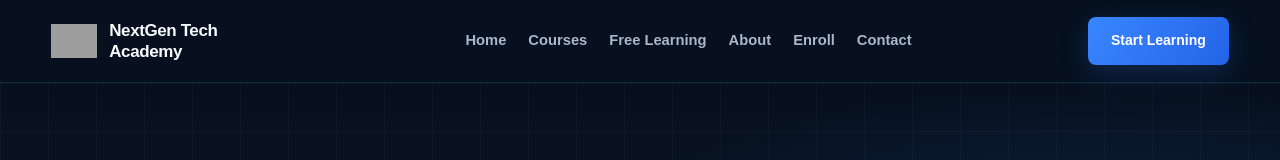
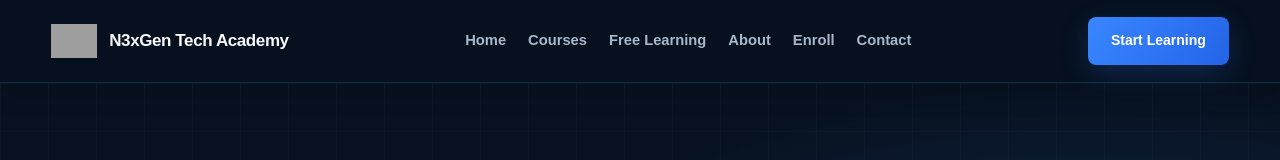
Before and after one commit to Flow-bitz/NextGenTechAcademy, a plain HTML site: page index.html in a window 1280 px wide. Shown: the top 160 px of the page. Drawn offline with Linux system fonts and the light colour scheme; grey boxes are pictures that could not be loaded.

Commit message:
Brand Update

```diff
--- a/index.html
+++ b/index.html
@@ -5,7 +5,7 @@
     <meta charset="UTF-8">
     <meta name="viewport" content="width=device-width, initial-scale=1.0">
 
-    <title>NextGen Tech Academy | Learn. Build. Grow.</title>
+    <title>N3xGen Tech Academy | Learn. Build. Grow.</title>
     <link rel="icon" type="image/png" href="images/favicon.png">
 
     <meta
@@ -25,7 +25,7 @@
 
             <a href="#home" class="logo">
                 <img src="images/NextGen_Logo.png" alt="NextGen Tech Academy logo">
-                <span>NextGen Tech Academy</span>
+                <span>N3xGen Tech Academy</span>
             </a>
 
             <button
```
